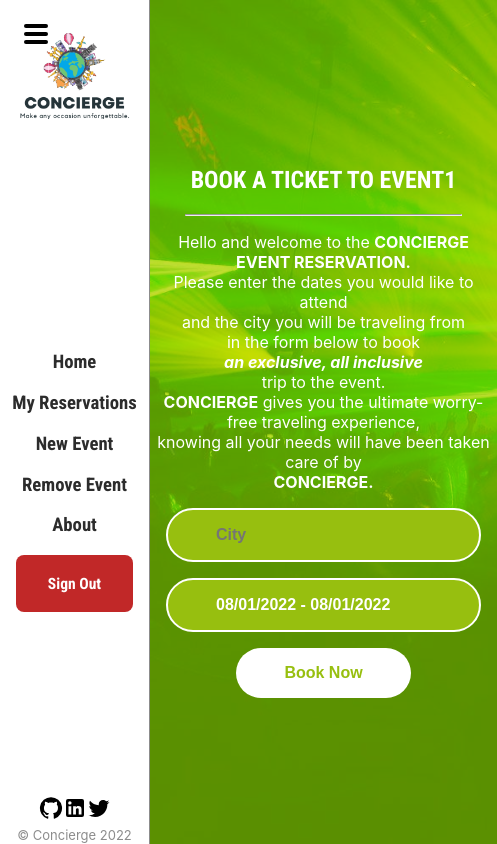
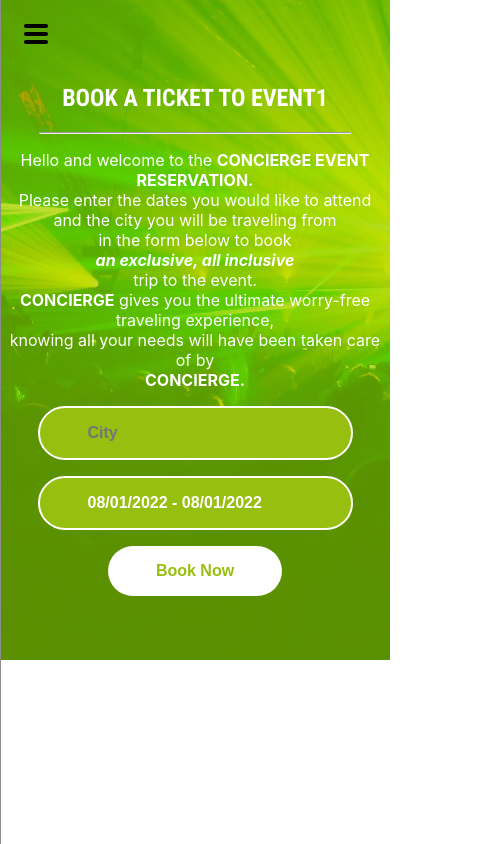
Before and after one commit to Juanse7793/Concierge-Front-end, a React (Create React App) app: page /events/1/reserve in a window 390 px wide. Shown: the whole page, 497 px wide, since content can reach past the window. Built offline with nearby package versions, Linux system fonts and the light colour scheme.

Commit message:
Add hamburger capabilities

```diff
--- a/src/App.css
+++ b/src/App.css
@@ -35,6 +35,8 @@
   padding: 4rem 0;
   min-height: 100vh;
   width: 100%;
+  align-items: center;
+  justify-content: center;
 }
 
 .background {
@@ -48,13 +50,16 @@
   background-blend-mode: soft-light;
 }
 
+.link {
+  text-decoration: none;
+  color: #2c2c2c;
+}
+
 .pill {
   --long-end: 3rem;
   --curve: 2rem;
 
   cursor: pointer;
-  background-color: var(--theme-lime);
-  color: white;
   font-weight: bold;
   font-size: 1rem;
   border: none;
@@ -65,6 +70,22 @@
 
 .pill:disabled {
   background-color: var(--theme-grey);
+}
+
+.active,
+.green {
+  background-color: var(--theme-lime);
+  color: white;
+}
+
+.white {
+  background-color: white;
+  color: var(--theme-lime);
+}
+
+.red {
+  background-color: #c12828;
+  color: white;
 }
 
 /*
@@ -100,55 +121,6 @@
   border-radius: var(--curve) 0 0 var(--curve);
   padding-right: var(--long-end);
   padding-left: 1.5rem;
-}
-
-/* Sidebar */
-.side-bar-container {
-  justify-content: space-between;
-  border-right: #8c8c8c 1px solid;
-  width: 20vw;
-  min-width: 150px;
-  height: 100vh;
-}
-
-.side-bar-container img {
-  width: 100%;
-}
-
-.side-bar-body {
-  padding: 0.5rem;
-  /* text-align: left; */
-}
-
-.side-bar-footer small {
-  font-size: small;
-  color: var(--theme-dark-grey);
-  margin: 4px;
-}
-
-.body-titles {
-  text-decoration: none;
-  color: #2c2c2c;
-}
-
-.body-titles:not(:last-child):hover h3 {
-  color: var(--theme-grey);
-  background-color: var(--theme-lime);
-  border-radius: 10px;
-  padding: 0.25rem;
-}
-
-.sign-out {
-  background-color: #c12828;
-  color: white;
-  padding: 0.25rem 2rem;
-  border-radius: 0.5rem;
-  border: none;
-  box-shadow: none;
-}
-
-.sign-out:hover {
-  background-color: #5b1616;
 }
 
 /* Main Page */
@@ -422,11 +394,6 @@
   width: 315px;
 }
 
-.white {
-  background-color: white;
-  color: var(--theme-lime);
-}
-
 .react-datepicker__day--in-range,
 .react-datepicker__day--in-selecting-range {
   background-color: var(--theme-lime) !important;
@@ -513,47 +480,3 @@
 .burger {
   display: none;
 }
-
-@media (max-width: 768px) {
-  .burger {
-    position: absolute;
-    top: 0;
-    left: 0;
-    display: block;
-    margin: 2rem 1.5rem;
-    width: 1.5rem;
-    height: 4px;
-    border-radius: 1rem;
-    background-color: black;
-  }
-
-  .burger::before,
-  .burger::after {
-    position: absolute;
-    content: '';
-    top: 0;
-    left: 0;
-    width: 1.5rem;
-    height: 4px;
-    border-radius: 1rem;
-    background-color: black;
-  }
-
-  .burger::before {
-    margin-top: -0.25rem;
-    transform: translateY(-100%);
-  }
-
-  .burger::after {
-    margin-top: 0.25rem;
-    transform: translateY(100%);
-  }
-
-  .hidden {
-    position: absolute;
-    top: 0;
-    left: 0;
-    width: 0;
-    overflow: hidden;
-  }
-}
--- a/src/App.js
+++ b/src/App.js
@@ -1,7 +1,5 @@
 import React from 'react';
-import {
-  BrowserRouter as Router, Routes, Route,
-} from 'react-router-dom';
+import { BrowserRouter as Router, Routes, Route } from 'react-router-dom';
 import './App.css';
 import MainPage from './pages/MainPage';
 import DetailsPage from './pages/DetailsPage';
@@ -15,9 +13,8 @@
 function App() {
   return (
     <div className="App row">
-      <div className="burger" />
-      <Sidebar />
       <Router>
+        <Sidebar />
         <Routes>
           <Route exact path="/" element={<MainPage />} />
           <Route exact path="/events/:id" element={<DetailsPage />} />
--- a/src/components/Sidebar.js
+++ b/src/components/Sidebar.js
@@ -1,30 +1,40 @@
-import React from 'react';
+import React, { useState } from 'react';
+import { NavLink } from 'react-router-dom';
 import GitHubIcon from '@mui/icons-material/GitHub';
 import LinkedInIcon from '@mui/icons-material/LinkedIn';
 import TwitterIcon from '@mui/icons-material/Twitter';
 import Concierge from './concierge.png';
+import '../css/Sidebar.css';
 
 function Sidebar() {
+  const linkClass = 'pill semi prev link';
+  const [hidden, setHidden] = useState(true);
+  const toggle = () => setHidden(!hidden);
+  const toggleClass = (hidden) => (hidden ? 'hidden' : '');
+
   return (
-    <div className="side-bar-container column">
+    <>
+      <button className={`burger ${toggleClass(!hidden)}`} type="button" onClick={toggle}>-</button>
+      <nav className={`side-bar-container column ${toggleClass(hidden)}`}>
         <img src={Concierge} alt="Concierge Logo" />
-      <div className="side-bar-body">
-        <a href="/" className="body-titles"><h3>Home</h3></a>
-        <a href="/my-reservations" className="body-titles"><h3>My Reservations</h3></a>
-        <a href="/new-event" className="body-titles"><h3>New Event</h3></a>
-        <a href="/all-events" className="body-titles"><h3>Remove Event</h3></a>
-        <a href="/about" className="body-titles"><h3>About</h3></a>
-        <button type="submit" className="sign-out"><h3>Sign Out</h3></button>
+        <div className="side-bar-body column">
+          <NavLink to="/" className={linkClass} onClick={toggle}>Home</NavLink>
+          <NavLink to="/my-reservations" className={linkClass} onClick={toggle}>My Reservations</NavLink>
+          <NavLink to="/new-event" className={linkClass} onClick={toggle}>New Event</NavLink>
+          <NavLink to="/all-events" className={linkClass} onClick={toggle}>Remove Event</NavLink>
+          <NavLink to="/about" className={linkClass} onClick={toggle}>About</NavLink>
+          <button type="submit" className={`${linkClass} red`} onClick={toggle}>Sign Out</button>
         </div>
-      <div className="side-bar-footer">
+        <footer>
           <div className="social-media">
             <GitHubIcon />
             <LinkedInIcon />
             <TwitterIcon />
           </div>
           <small>&copy; Concierge 2022</small>
-      </div>
-    </div>
+        </footer>
+      </nav>
+    </>
   );
 }
 
--- /dev/null
+++ b/src/css/Sidebar.css
@@ -0,0 +1,106 @@
+/* Sidebar */
+.side-bar-container {
+  justify-content: space-between;
+  border-right: #8c8c8c 1px solid;
+  min-height: 100vh;
+  width: 20vw;
+  transition: all 2s ease-in-out;
+}
+
+.side-bar-container img {
+  width: 100%;
+}
+
+.side-bar-body {
+  align-items: flex-start;
+  text-align: left;
+}
+
+.side-bar-footer small {
+  font-size: small;
+  color: var(--theme-dark-grey);
+  margin: 4px;
+}
+
+.link.red {
+  margin-top: 1rem;
+}
+
+.link:not(:last-child):hover {
+  background-color: var(--theme-dark-grey);
+  color: white;
+}
+
+.link.red:hover {
+  background-color: #5b1616;
+}
+
+footer {
+  margin-top: 1rem;
+}
+
+@media (max-width: 768px) {
+  .burger {
+    z-index: 110;
+    position: fixed;
+    display: block;
+    margin: 2rem 1.5rem;
+    color: white;
+    border: none;
+  }
+
+  .burger,
+  .burger::before,
+  .burger::after {
+    width: 1.5rem;
+    height: 4px;
+    border-radius: 1rem;
+    background-color: black;
+    transition: all 1s ease-in-out;
+  }
+
+  .burger::before,
+  .burger::after {
+    position: absolute;
+    content: '';
+    top: 0;
+    left: 0;
+  }
+
+  .burger::before {
+    margin-top: -0.25rem;
+    transform: translateY(-100%);
+  }
+
+  .burger::after {
+    margin-top: 0.25rem;
+    transform: translateY(100%);
+  }
+
+
+  .burger.hidden {
+    background-color: transparent;
+  }
+
+  .burger.hidden::before {
+    transform: rotate(45deg) translateY(125%);
+  }
+
+  .burger.hidden::after {
+    transform: rotate(-45deg) translateY(-125%);
+  }
+
+  .side-bar-container {
+    z-index: 100;
+    position: absolute;
+    background-color: white;
+    width: min(250px, 100vw);
+    overflow: hidden;
+    box-shadow: 0 0 500px 100px var(--theme-lime);
+  }
+
+  .side-bar-container.hidden {
+    box-shadow: none;
+    width: 0;
+  }
+}
--- a/src/pages/DetailsPage.js
+++ b/src/pages/DetailsPage.js
@@ -13,7 +13,7 @@
     <section className="row details">
       <div className="side left column">
         <img src={event.image} alt={event.name} />
-        <Link to="/" className="semi pill prev">
+        <Link to="/" className="semi green pill prev">
           ◁
         </Link>
       </div>
@@ -32,7 +32,7 @@
             />
           </ul>
         </div>
-        <Link to="./reserve" className="pill">
+        <Link to="./reserve" className="pill green">
           Reserve
         </Link>
       </div>
--- a/src/pages/ReservePage.js
+++ b/src/pages/ReservePage.js
@@ -40,7 +40,7 @@
             onChange={(e) => setInputData(e)}
             required
             autoComplete="off"
-            className="pill border"
+            className="pill green border"
           />
           <DatePicker
             selectsRange
@@ -49,7 +49,7 @@
             startDate={startDate}
             endDate={endDate}
             onChange={(update) => { setDateRange(update); }}
-            className="pill border"
+            className="pill green border"
           />
           <input type="submit" name="submit" value="Book Now" className="pill white" />
         </div>
```
Also changed, not shown: src/redux/api.js (added, +42 -0 lines), public/images/concierge-original.png (added), src/components/concierge.png. Lines whose indentation alone changed are shown as unchanged.
